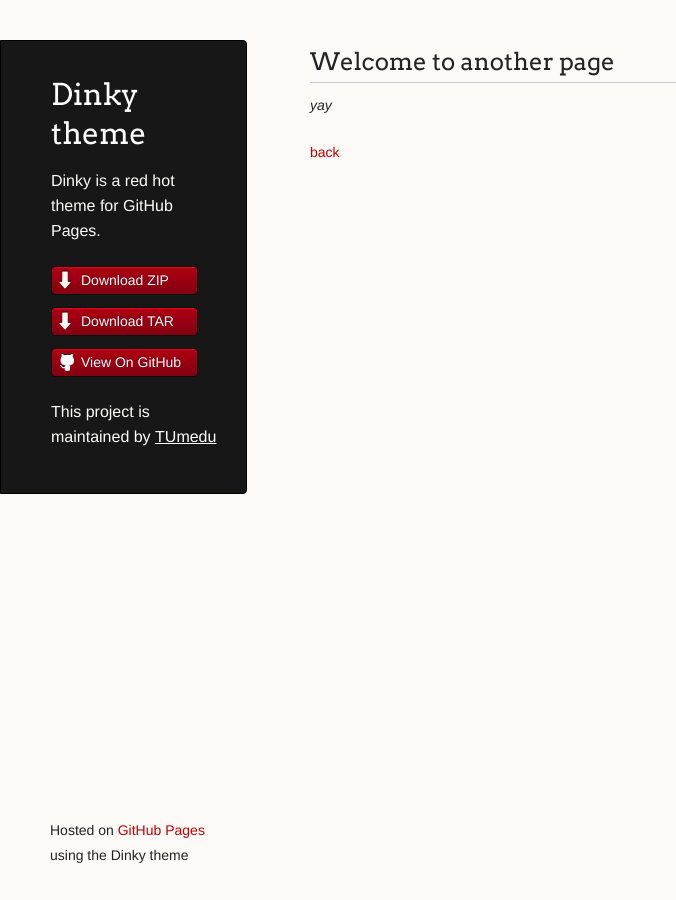
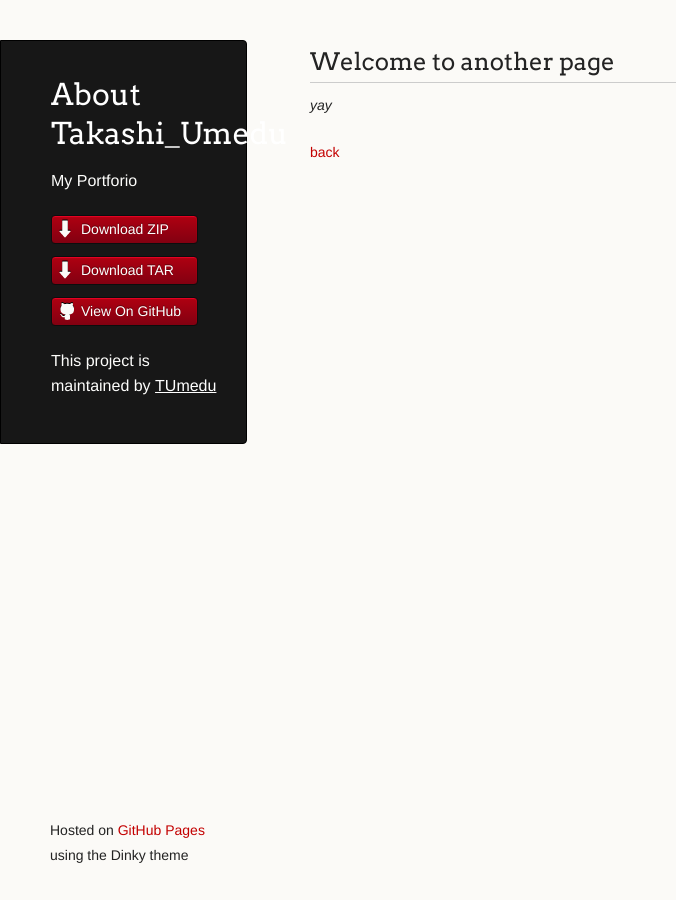
Before and after one commit to TUmedu/intro, a Jekyll site: the page built from another-page.md, in a window 1280 px wide. Shown: the whole page, without its empty margins (0-676 px from the left). Built offline with Jekyll 4.4.1, drawn with Linux system fonts in a browser that asks for light colours; our own code applies the rules of GitHub Pages for plain Markdown files.

Commit message:
title chagechange

```diff
--- a/_config.yml
+++ b/_config.yml
@@ -1,5 +1,5 @@
-title: Dinky theme
-description: Dinky is a red hot theme for GitHub Pages.
+title: About Takashi_Umedu
+description: My Portforio
 show_downloads: true
 google_analytics:
 theme: jekyll-theme-dinky
```
